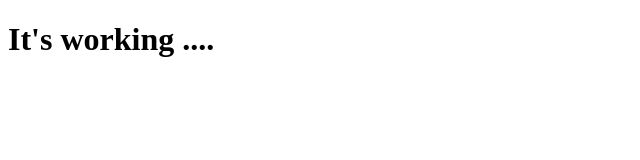
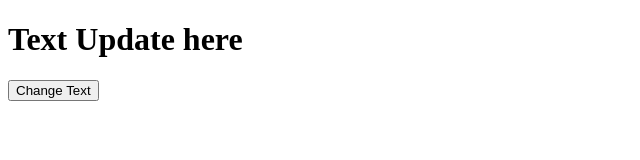
Before and after one commit to AK844/git-workshop, a plain HTML site: page index.html in a window 1280 px wide. Shown: the whole page, without its empty margins (0-640 px from the left). Drawn offline with Linux system fonts and the light colour scheme.

Commit message:
add button for update the text.

```diff
--- a/index.html
+++ b/index.html
@@ -9,8 +9,8 @@
         <h1 id="root">It's working ....</h1>
 
     </div>
-    <script src="index.js"></script>
-    <!-- <button onclick="changeText();">Click Me</button> -->
+    <script src="./index.js"></script>
+   <button onclick="update()">Change Text</button>
 </body>
 
 </html>
--- a/index.js
+++ b/index.js
@@ -1 +1 @@
-jhj
+document.getElementById("root").innerHTML="Text Update here"
```
